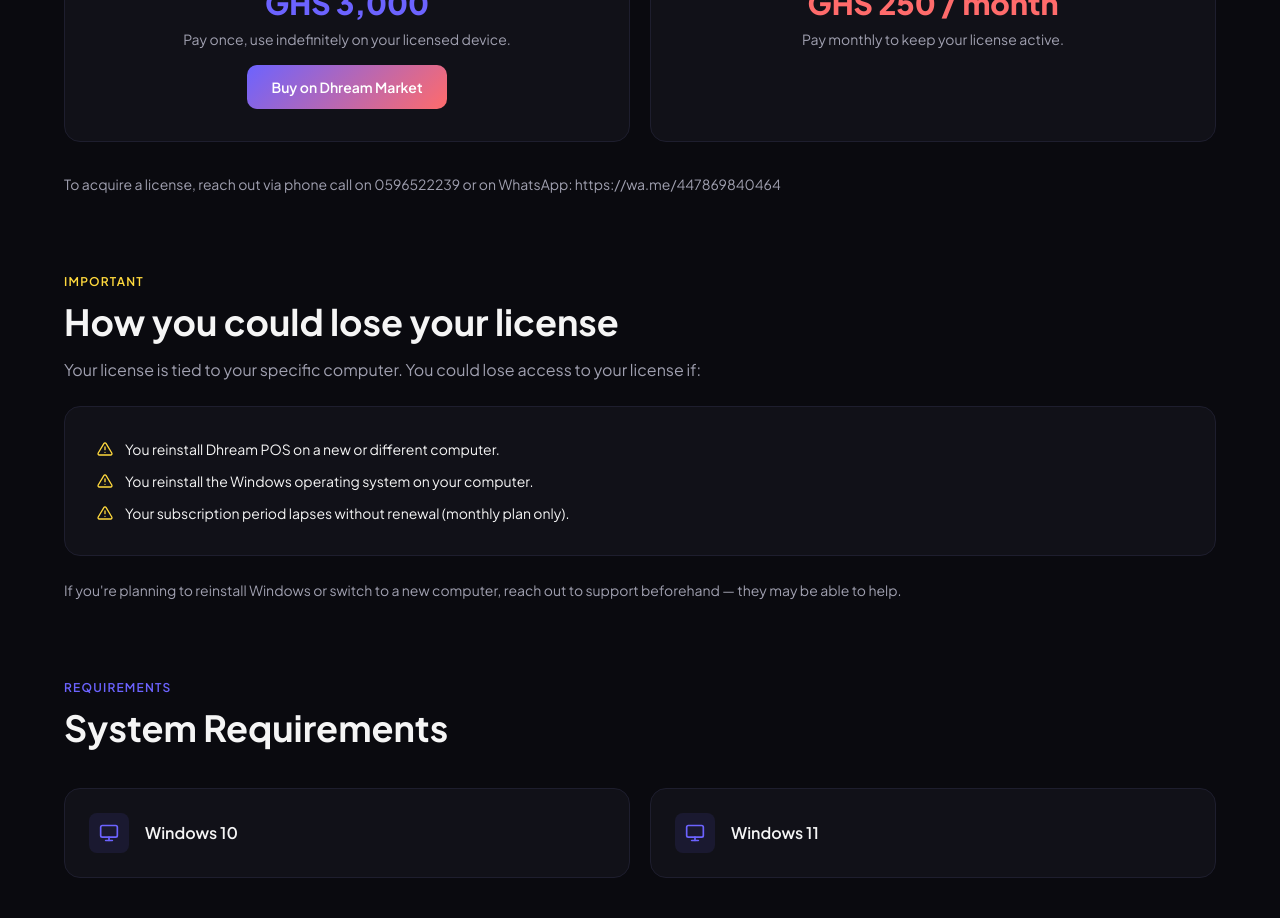
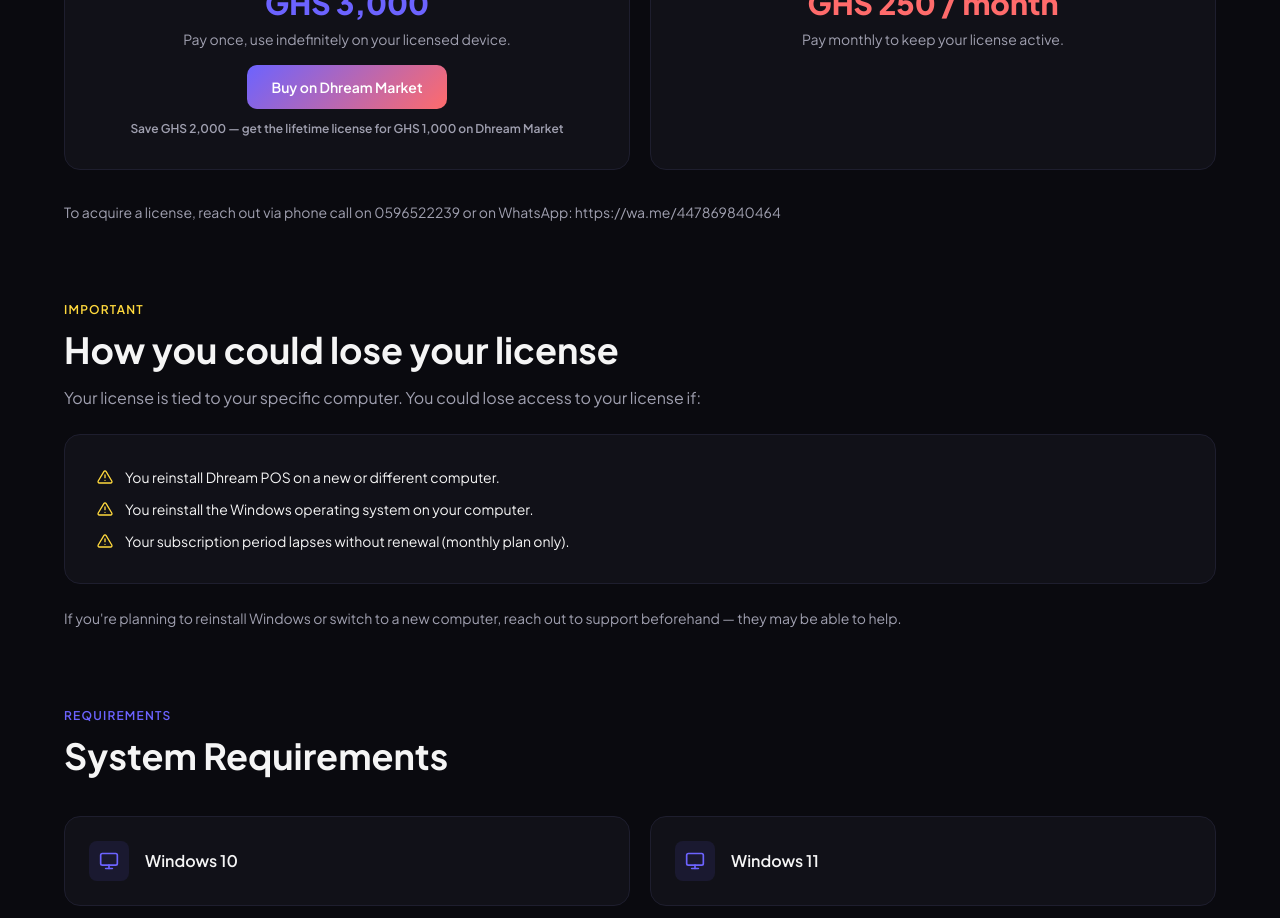
Before and after one commit to dromorongit/dhrone-portfolio, a Next.js app in the folder dhrone-portfolio-v2/: page /apps/dhream-pos in a window 1280 px wide. Shown: the part 3600-4518 px from the top of the page. Built offline with nearby package versions, Linux system fonts and the light colour scheme.

Commit message:
Update page.tsx

```diff
--- a/dhrone-portfolio-v2/app/apps/dhream-pos/page.tsx
+++ b/dhrone-portfolio-v2/app/apps/dhream-pos/page.tsx
@@ -241,6 +241,9 @@
                 <a href="https://www.dhreamarket.com/marketplace/product/dhreampos-software" target="_blank" rel="noopener noreferrer" className="btn-primary text-sm py-2 px-4">
                   Buy on Dhream Market
                 </a>
+                <p className="text-xs mt-3 font-semibold" style={{ color: 'var(--text-muted)' }}>
+                  Save GHS 2,000 — get the lifetime license for GHS 1,000 on Dhream Market
+                </p>
               </div>
               <div className="card p-8 text-center">
                 <h3 className="text-xl font-bold mb-2" style={{ color: 'var(--text-primary)' }}>Monthly license</h3>
```
